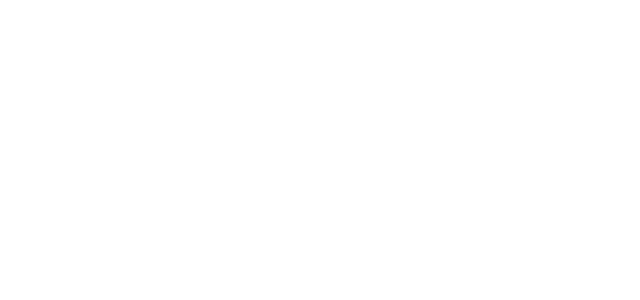
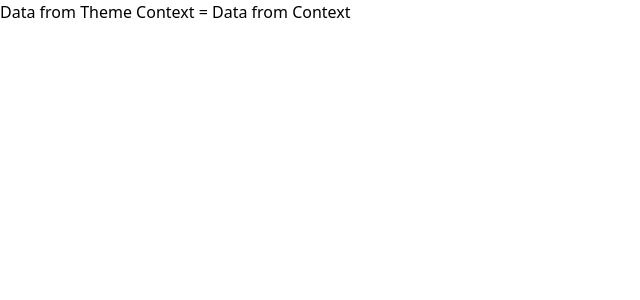
Before and after one commit to ujjwal-11103/react-practice, a React (Create React App) app: page /context in a window 1280 px wide. Before the commit this address had no page. Shown: the top 300 px of the page, without its empty margins (0-640 px from the left). Built offline with nearby package versions, Linux system fonts and the light colour scheme.

Commit message:
Context Api

```diff
--- a/src/App.js
+++ b/src/App.js
@@ -6,6 +6,7 @@
 import ParentComp from './Components/Props/ParentComp'
 import ChildComp from './Components/Props/ChildComp'
 import GrandParent from './Components/Props/GrandParent'
+import DataFetchFromContext from './ContextAPi/DataFetchFromContext'
 
 
 
@@ -17,6 +18,7 @@
         <Route path='/grandParent' element={<GrandParent />} />
         <Route path='/parent' element={<ParentComp />} />
         <Route path='/child' element={<ChildComp />} />
+        <Route path='/context' element={<DataFetchFromContext />} />
 
       </Routes>
     </Router>
--- /dev/null
+++ b/src/ContextAPi/DataFetchFromContext.jsx
@@ -0,0 +1,15 @@
+import React, { useContext } from 'react'
+import { ThemeContext } from './ThemeContext'
+
+const DataFetchFromContext = () => {
+
+    const data = useContext(ThemeContext)
+
+    return (
+        <div>
+            <h1>Data from Theme Context = {data}</h1>
+        </div>
+    )
+}
+
+export default DataFetchFromContext
--- /dev/null
+++ b/src/ContextAPi/ThemeContext.jsx
@@ -0,0 +1,17 @@
+import React, { Children, createContext, useState } from 'react'
+
+
+// Context Creation
+export const ThemeContext = createContext()
+
+// Provider component
+export const ThemeProvider = ({ children }) => {
+
+    const [data, setData] = useState("Data from Context")
+
+    return (
+        <ThemeContext.Provider value={data}>
+            {children}
+        </ThemeContext.Provider>
+    )
+}
--- a/src/index.js
+++ b/src/index.js
@@ -4,9 +4,13 @@
 import App from './App';
 import reportWebVitals from './reportWebVitals';
 
+import { ThemeProvider } from './ContextAPi/ThemeContext';
+
 const root = ReactDOM.createRoot(document.getElementById('root'));
 root.render(
-  <App />
+  <ThemeProvider>
+    <App />
+  </ThemeProvider>
 );
 
 // If you want to start measuring performance in your app, pass a function
```
